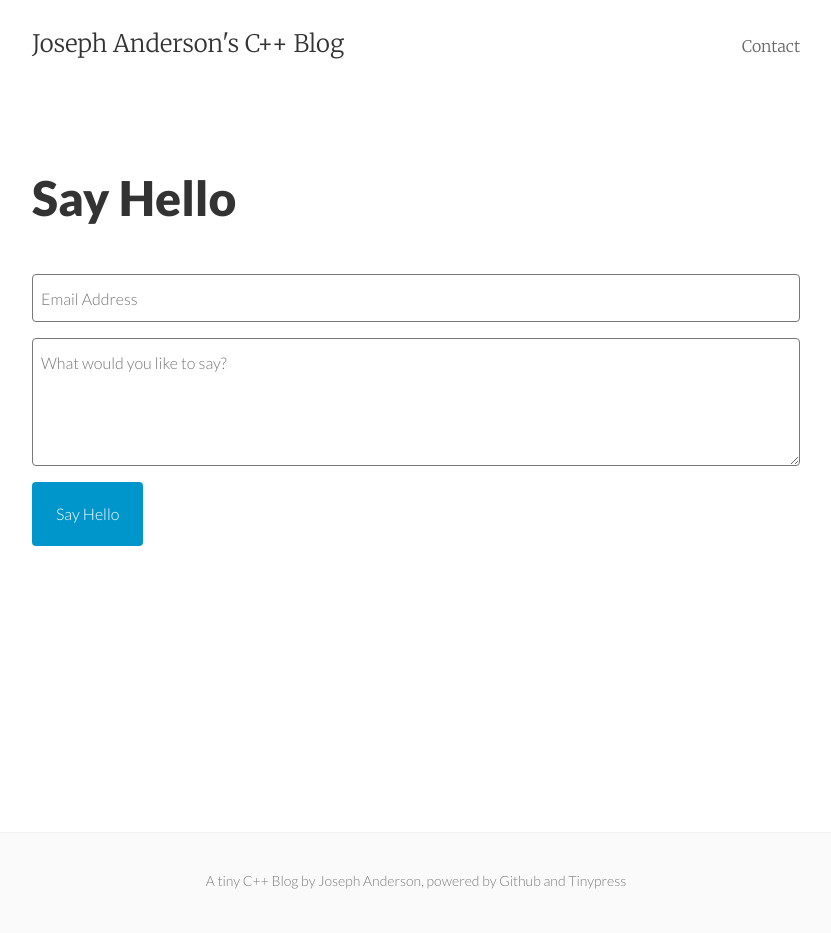
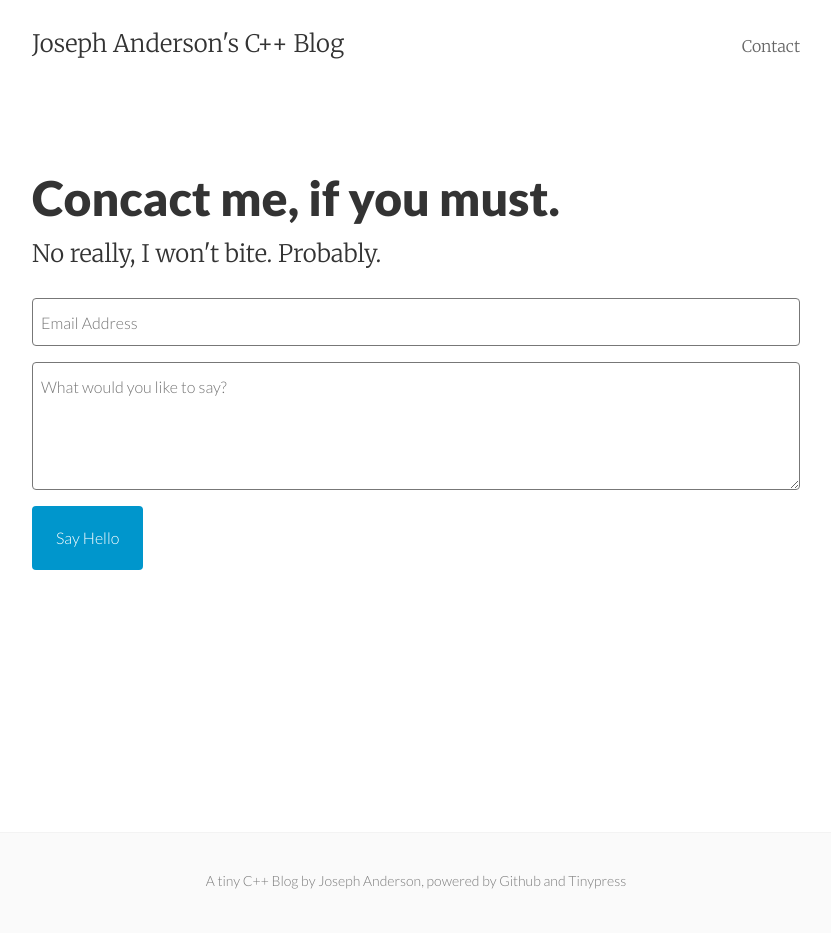
Before and after one commit to josephanders0n/josephanders0n.github.io, a Jekyll site: the page built from contact.html, in a window 1280 px wide. Shown: the whole page, without its empty margins (224-1055 px from the left). Built offline with Jekyll 4.4.1, drawn with Linux system fonts in a browser that asks for light colours.

Commit message:
Update contact.html

```diff
--- a/contact.html
+++ b/contact.html
@@ -1,9 +1,9 @@
 ---
 layout: page
-title: Say Hello
+title: Concact me, if you must.
 permalink: /contact/
 ---
-
+No really, I won't bite. Probably.
 <div class="py2">
   <form action="https://forms.brace.io/{{ site.email }}" method="POST" class="form-stacked form-light">
     <input type="text" name="email" class="input mobile-block" placeholder="Email Address">
```
